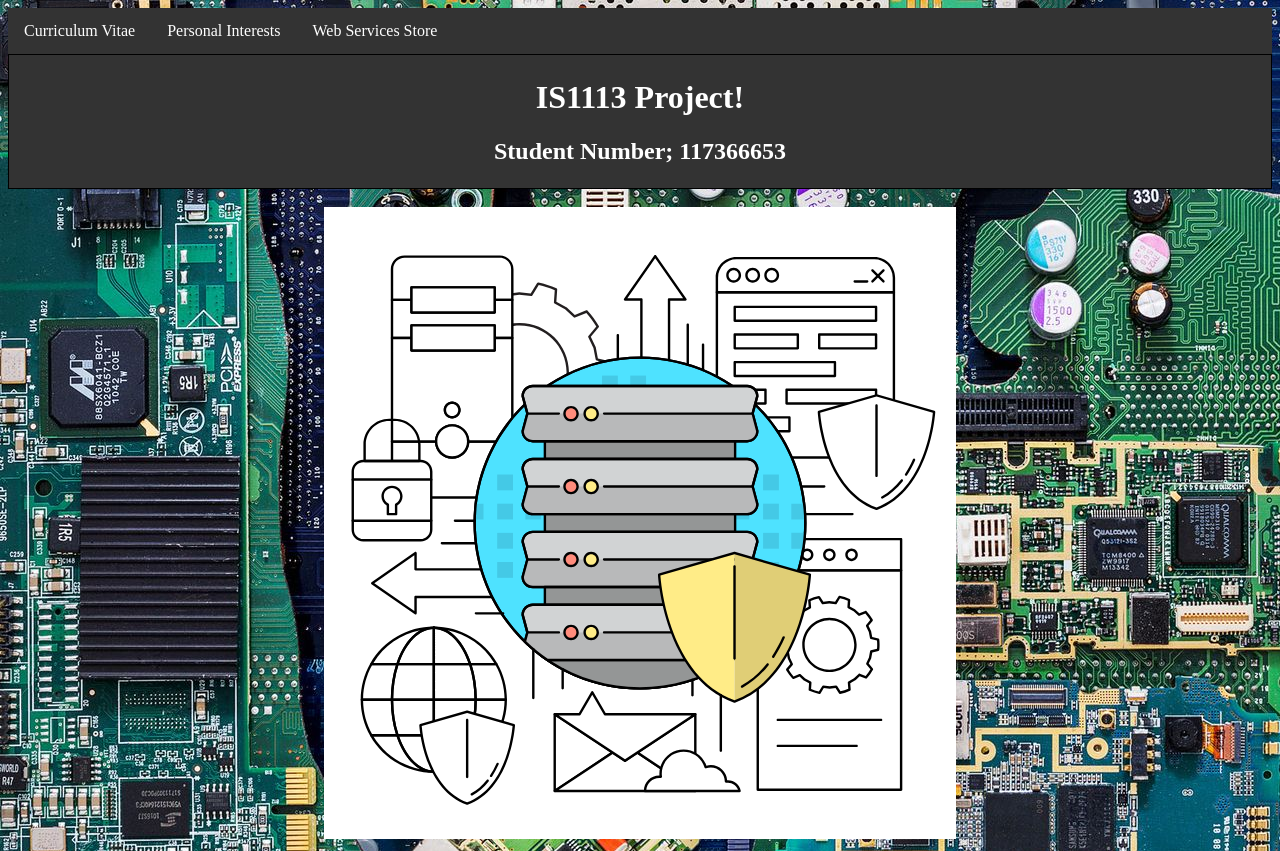
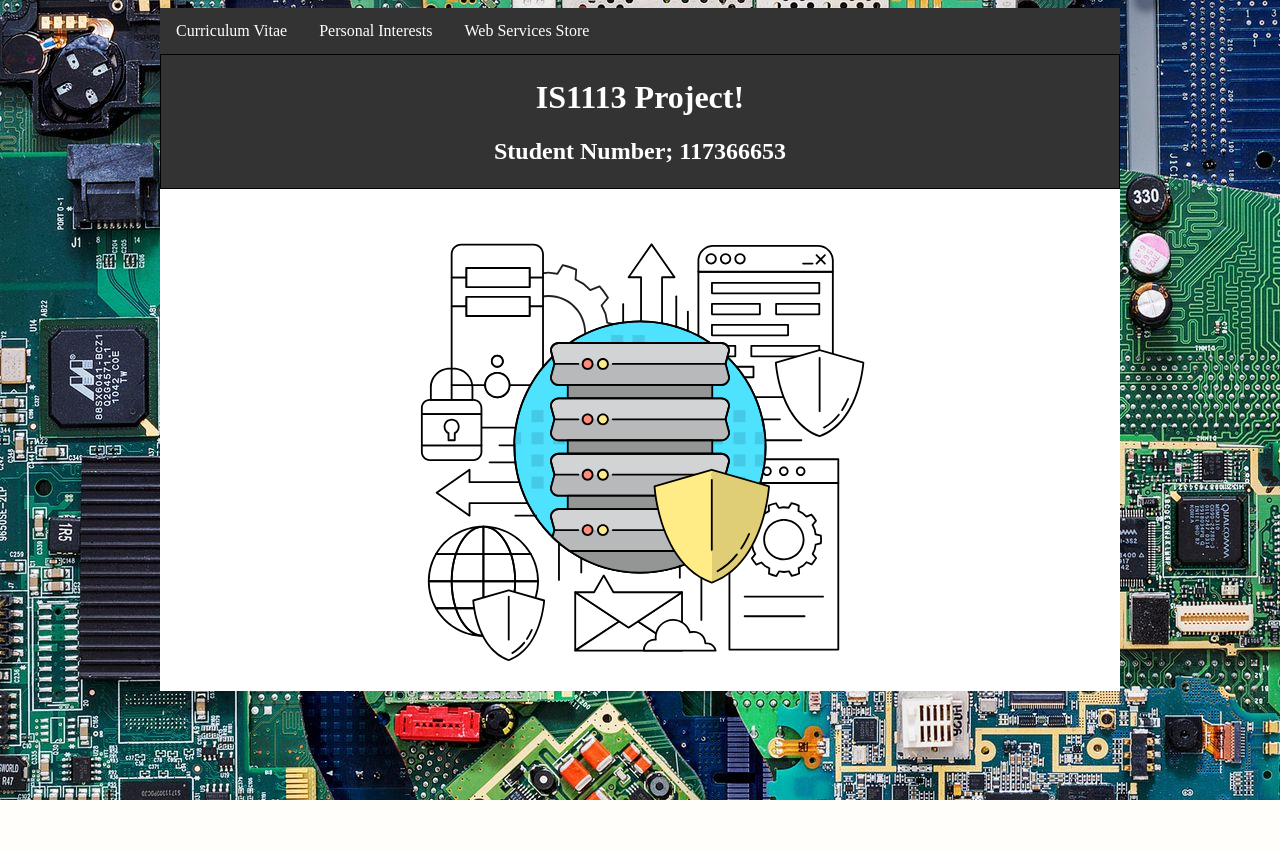
Before and after one commit to Colms152/is1113117366653, a PHP site: page / in a window 1280 px wide. After the commit the page ends 800 px from the top, so only its background shows below. Run offline with PHP 8.4, Linux system fonts and the light colour scheme; lists and menus that the app fills with data are empty.

Commit message:
dsughskf

```diff
--- a/homepage.html
+++ b/homepage.html
@@ -17,6 +17,8 @@
             </style>
         </head>
         <body background="hpbg.jpeg">
+
+            <div class="container">
 
             <ul>
                  <li class="dropdown">
@@ -55,5 +57,7 @@
                 <br>
 
             </center>
+
+            </div>
         </body>
 </html>
--- a/mystylesheet.css
+++ b/mystylesheet.css
@@ -1,4 +1,8 @@
-
+.container {
+    width: 960px;
+    background-color: White;
+    margin: 0 auto;
+}
 
 
 ul {
```
